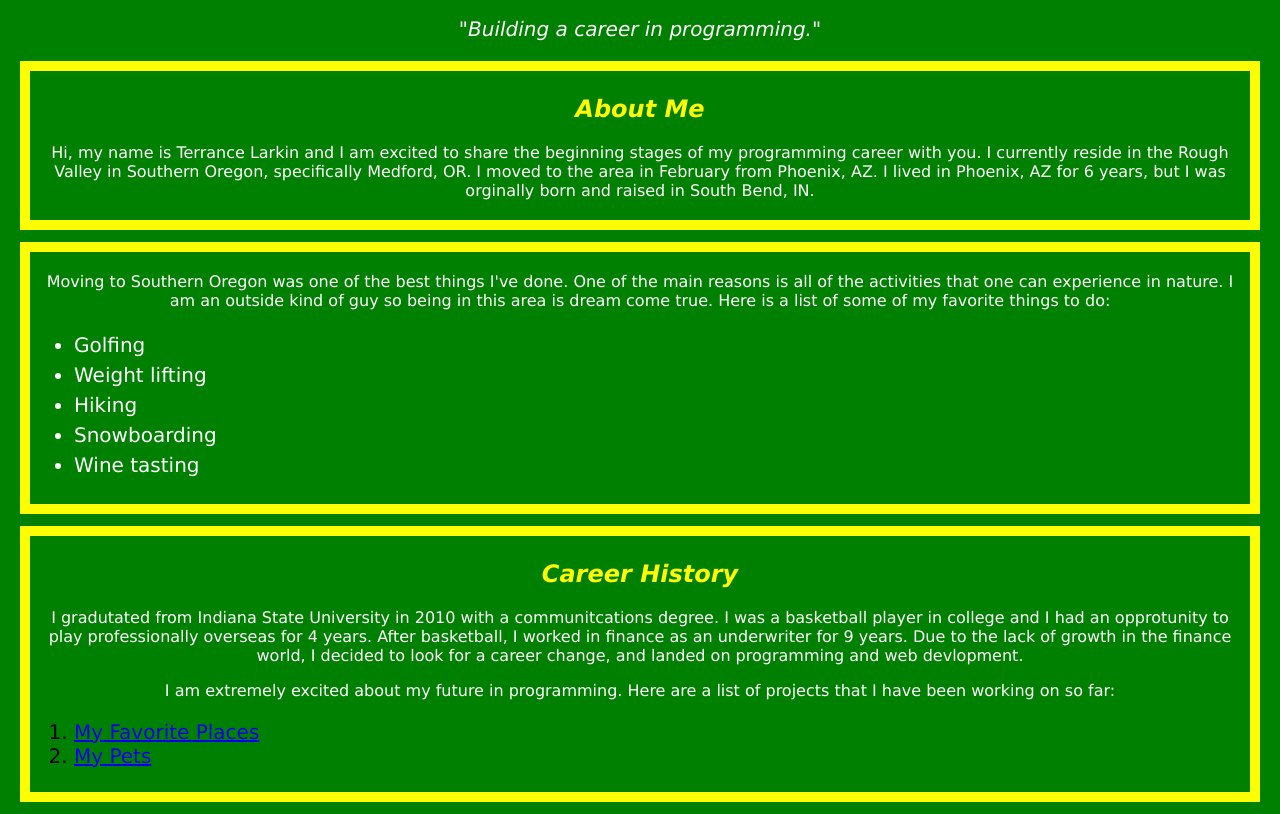
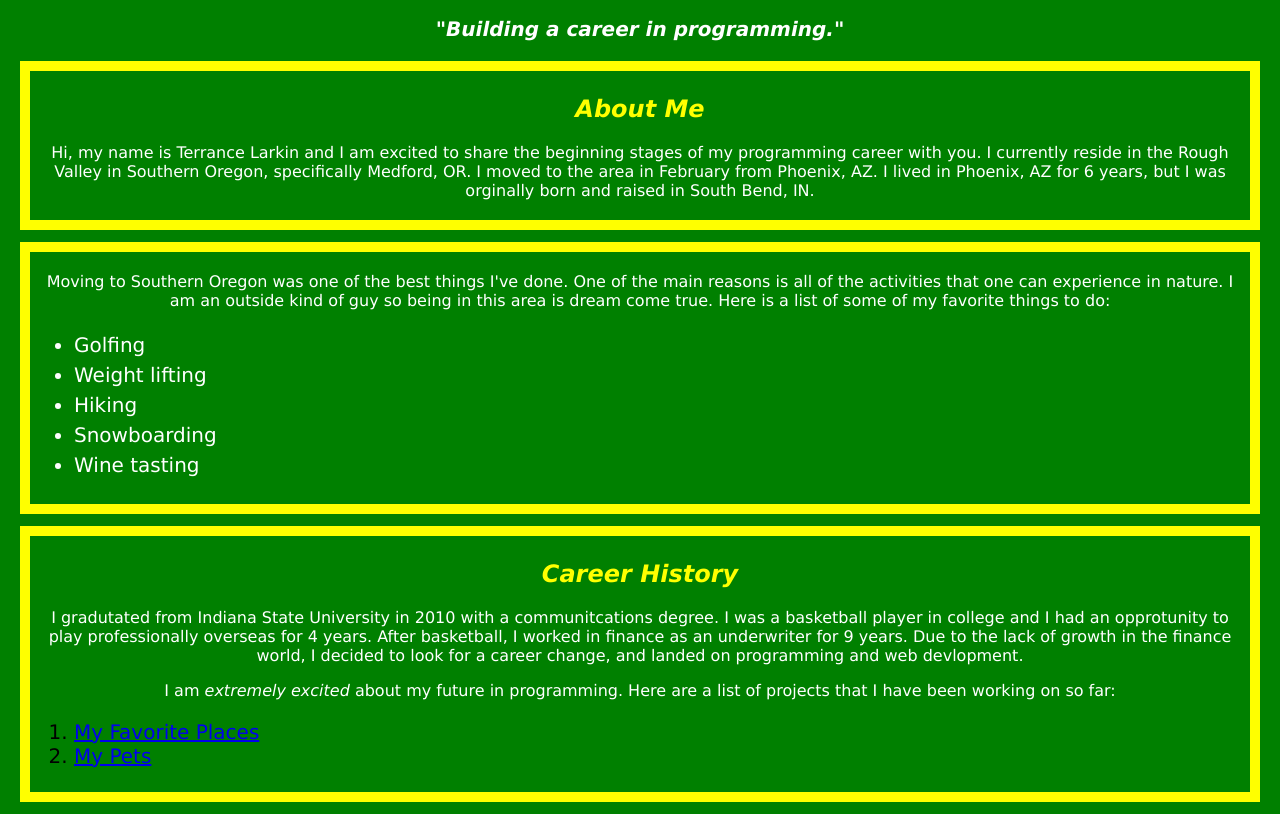
Before and after one commit to TerranceLarkin/my-portfolio, a plain HTML site: page index.html in a window 1280 px wide. Shown: the part 384-1198 px from the top of the page. Drawn offline with Linux system fonts and the light colour scheme.

Commit message:
it will have bold intro, and italic words in career history

```diff
--- a/index.html
+++ b/index.html
@@ -4,7 +4,7 @@
 
 <h1>Terrance Larkin's Portfolio</h1>
 <img src="https://picsum.photos/200/300" alt="a placeholder image" class="center">
-<p class="intro">"Building a career in programming."</p>
+<p class="intro"><strong>"Building a career in programming."</strong></p>
 
 
 <body>
@@ -39,7 +39,7 @@
       and web devlopment.
     </p>
 
-    <p>I am extremely excited about my future in programming. Here are a list of projects that I have
+    <p>I am <em>extremely excited</em> about my future in programming. Here are a list of projects that I have
       been working on so far:
 
     <ol>
```
